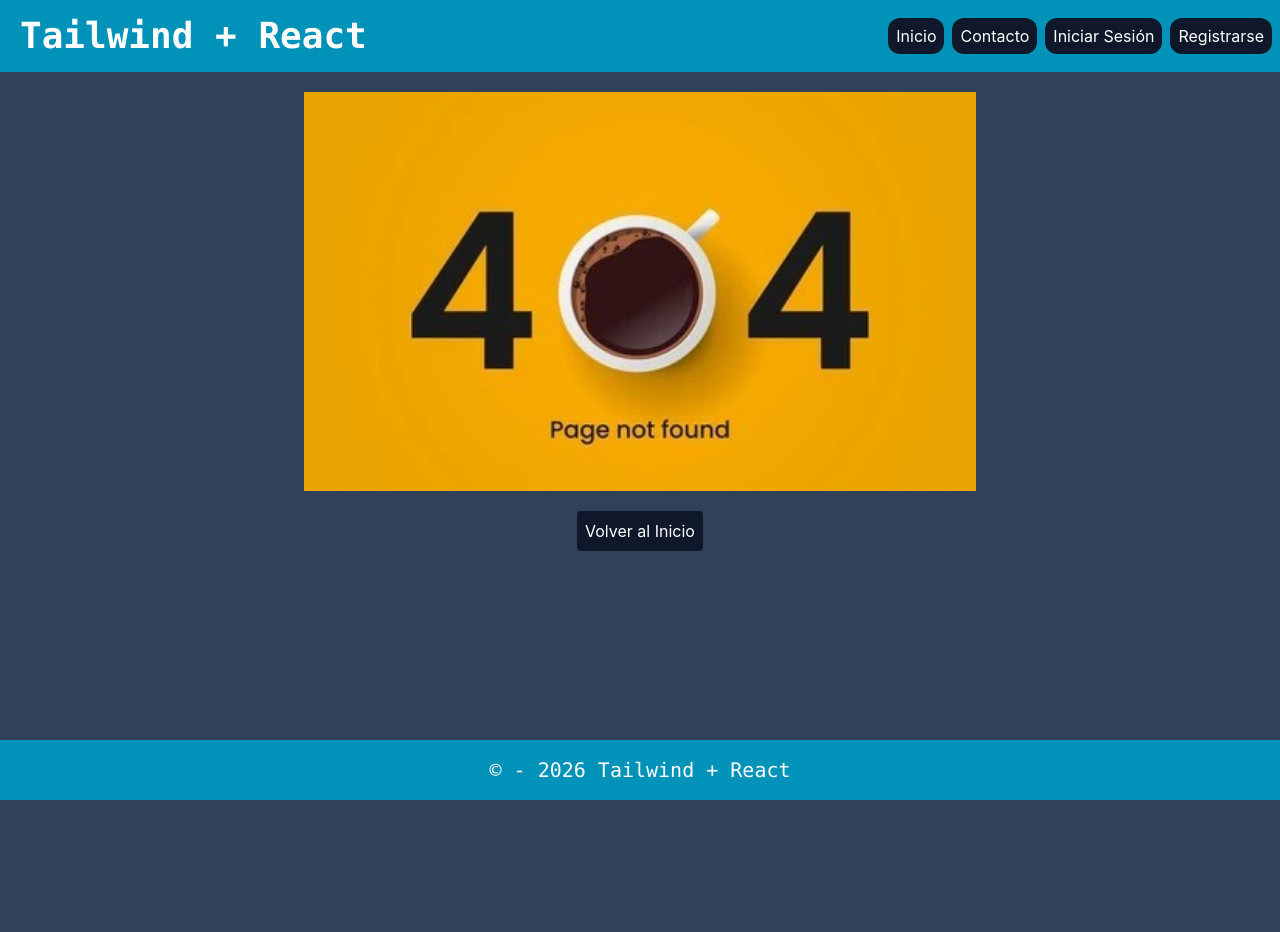
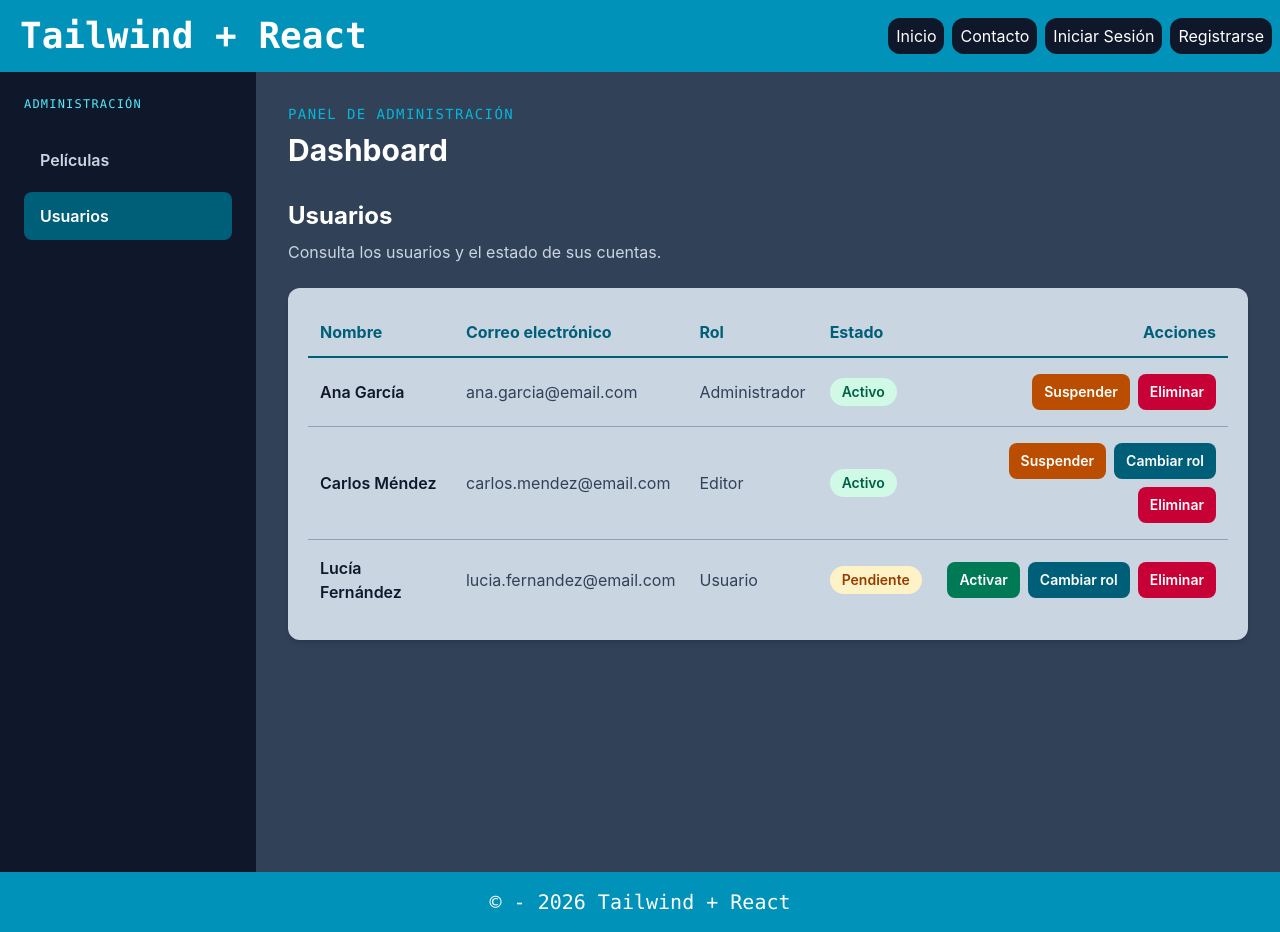
Before and after one commit to Juliancito1/TailwindReact-c12, a React (Vite) app: page /admin/usuarios in a window 1280 px wide. Before the commit the page ends 800 px from the top, so only its background shows below. Built offline with nearby package versions, Linux system fonts and the light colour scheme.

Commit message:
Se realizo el Dashboard para cambiar entre páginas y simular datos dinamicos en la tabla de usuarios

```diff
--- a/src/App.jsx
+++ b/src/App.jsx
@@ -8,6 +8,8 @@ import { Login } from "./pages/Login";
 import { Registro } from "./pages/Registro";
 import { Error404 } from "./pages/Error404";
 import { DetallePelicula } from "./pages/DetallePelicula";
+import { Dashboard } from "./components/Dashboard";
+import { AdminUsuarios } from "./pages/AdminUsuarios";
 
 function App() {
   return (
@@ -20,7 +22,10 @@ function App() {
           <Route path="/contacto" element={<Contacto />} />
           <Route path="/iniciosesion" element={<Login />} />
           <Route path="/registro" element={<Registro />} />
-          <Route path="/admin" element={<Admin />} />
+          <Route path="/admin" element={<Dashboard />}>
+            <Route index element={<Admin />} />
+            <Route path="usuarios" element={<AdminUsuarios />} />
+          </Route>
           <Route path="/*" element={<Error404/>}/>
         </Routes>
       </main>
--- /dev/null
+++ b/src/components/Dashboard.jsx
@@ -0,0 +1,51 @@
+import { NavLink, Outlet } from "react-router";
+
+const vistas = [
+  { to: "/admin", etiqueta: "Películas", end: true },
+  { to: "/admin/usuarios", etiqueta: "Usuarios" },
+];
+
+export const Dashboard = () => {
+  return (
+    <div className="mx-auto flex w-full max-w-7xl flex-col md:flex-row">
+      <aside className="bg-slate-900 p-4 text-white md:min-h-screen md:w-64 md:shrink-0 md:p-6">
+        <p className="hidden font-mono text-xs uppercase tracking-widest text-cyan-300 md:block">
+          Administración
+        </p>
+        <nav
+          aria-label="Secciones del panel"
+          className="flex gap-2 overflow-x-auto md:mt-6 md:flex-col"
+        >
+          {vistas.map((vista) => (
+            <NavLink
+              key={vista.to}
+              to={vista.to}
+              end={vista.end}
+              className={({ isActive }) =>
+                `shrink-0 rounded-lg px-4 py-3 text-left font-semibold transition ${
+                  isActive
+                    ? "bg-cyan-800 text-white"
+                    : "text-slate-300 hover:bg-slate-800 hover:text-white"
+                }`
+              }
+            >
+              {vista.etiqueta}
+            </NavLink>
+          ))}
+        </nav>
+      </aside>
+
+      <main className="min-w-0 flex-1 p-4 md:p-8">
+        <header className="mb-8">
+          <p className="font-mono text-sm uppercase tracking-widest text-cyan-500">
+            Panel de administración
+          </p>
+          <h1 className="mt-2 text-3xl font-bold text-white">
+            Dashboard
+          </h1>
+        </header>
+        <Outlet />
+      </main>
+    </div>
+  );
+};
--- /dev/null
+++ b/src/data/usuarios.js
@@ -0,0 +1,23 @@
+export const usuarios = [
+  {
+    id: "1",
+    nombre: "Ana García",
+    email: "ana.garcia@email.com",
+    rol: "Administrador",
+    estado: "Activo",
+  },
+  {
+    id: "2",
+    nombre: "Carlos Méndez",
+    email: "carlos.mendez@email.com",
+    rol: "Editor",
+    estado: "Activo",
+  },
+  {
+    id: "3",
+    nombre: "Lucía Fernández",
+    email: "lucia.fernandez@email.com",
+    rol: "Usuario",
+    estado: "Pendiente",
+  },
+];
--- a/src/pages/Admin.jsx
+++ b/src/pages/Admin.jsx
@@ -1,28 +1,32 @@
+import { useState } from "react";
 import { Formulario } from "../components/Formulario";
 import { peliculas } from "../data/peliculas";
 
 export const Admin = () => {
+  const [mostrarFormulario, setMostrarFormulario] = useState(false);
+
   return (
-    <section className="container mx-auto max-w-6xl px-4 py-8 md:py-12">
-      <div className="mb-8 flex flex-col justify-between gap-4 md:flex-row md:items-end">
+    <section>
+      <div className="mb-6 flex flex-col justify-between gap-4 sm:flex-row sm:items-end">
         <div>
-          <p className="font-mono text-sm uppercase tracking-widest text-cyan-500">
-            Panel de administración
-          </p>
-          <h1 className="mt-2 text-3xl font-bold text-white">
+          <h2 className="text-2xl font-bold text-white">
             Películas cargadas
-          </h1>
-          <p className="mt-2 text-lg text-slate-700">
+          </h2>
+          <p className="mt-2 text-slate-300">
             Gestiona la colección de películas.
           </p>
         </div>
         <button
           type="button"
-          className="rounded-xl bg-cyan-800 px-4 py-3 font-bold text-white hover:bg-cyan-700"
+          onClick={() => setMostrarFormulario((mostrar) => !mostrar)}
+          aria-expanded={mostrarFormulario}
+          className="rounded-xl bg-cyan-800 px-4 py-3 font-bold text-white transition hover:bg-cyan-700"
         >
-          + Agregar película
+          {mostrarFormulario ? "Cerrar formulario" : "+ Agregar película"}
         </button>
       </div>
+
+      {mostrarFormulario && <Formulario />}
 
       <div className="overflow-x-auto rounded-xl bg-slate-300 p-3 shadow-md md:p-5">
         <table className="w-full min-w-162.5 text-left">
@@ -48,10 +52,11 @@ export const Admin = () => {
                     {pelicula.descripcion}
                   </div>
                 </td>
-                <td className="px-3 py-4 capitalize text-slate-700">
+                <td className="px-3 py-4 text-slate-700">
                   {pelicula.genero}
                 </td>
-                <td className="space-x-2 px-3 py-4 flex justify-end gap-2">
+                <td className="px-3 py-4">
+                  <div className="flex justify-end gap-2">
                     <button
                       type="button"
                       className="rounded-lg bg-cyan-800 px-3 py-2 text-sm font-semibold text-white hover:bg-cyan-700"
@@ -64,6 +69,7 @@ export const Admin = () => {
                     >
                       Borrar
                     </button>
+                  </div>
                 </td>
               </tr>
             ))}
--- /dev/null
+++ b/src/pages/AdminUsuarios.jsx
@@ -0,0 +1,175 @@
+import { useState } from "react";
+import { usuarios } from "../data/usuarios";
+
+const STORAGE_KEY = "tailwindreact-usuarios";
+
+const cargarUsuarios = () => {
+  try {
+    const guardados = localStorage.getItem(STORAGE_KEY);
+
+    if (!guardados) {
+      return { lista: usuarios, error: "" };
+    }
+
+    const lista = JSON.parse(guardados);
+
+    return { lista, error: "" };
+  } catch (error) {
+    console.error("No se pudieron cargar los usuarios guardados:", error);
+    return {
+      lista: usuarios,
+      error:
+        "No se pudieron cargar los cambios guardados. Se muestran los datos iniciales.",
+    };
+  }
+};
+
+export const AdminUsuarios = () => {
+  const [estadoInicial] = useState(cargarUsuarios);
+  const [usuariosActuales, setUsuariosActuales] = useState(estadoInicial.lista);
+
+  const actualizarUsuarios = (nuevaLista) => {
+    setUsuariosActuales(nuevaLista);
+
+    try {
+      localStorage.setItem(STORAGE_KEY, JSON.stringify(nuevaLista));
+    } catch (error) {
+      console.error("No se pudieron guardar los cambios de usuarios:", error);
+    }
+  };
+
+  const cambiarEstado = (id) => {
+    actualizarUsuarios(
+      usuariosActuales.map((usuario) =>
+        usuario.id === id
+          ? {
+              ...usuario,
+              estado: usuario.estado === "Activo" ? "Suspendido" : "Activo",
+            }
+          : usuario,
+      ),
+    );
+  };
+
+  const cambiarRol = (id) => {
+    actualizarUsuarios(
+      usuariosActuales.map((usuario) =>
+        usuario.id === id
+          ? {
+              ...usuario,
+              rol: usuario.rol === "Editor" ? "Usuario" : "Editor",
+            }
+          : usuario,
+      ),
+    );
+  };
+
+  const eliminarUsuario = (id) => {
+    actualizarUsuarios(usuariosActuales.filter((usuario) => usuario.id !== id));
+
+  }
+
+  return (
+    <section>
+      <div className="mb-6">
+        <h2 className="text-2xl font-bold text-white">Usuarios</h2>
+        <p className="mt-2 text-slate-300">
+          Consulta los usuarios y el estado de sus cuentas.
+        </p>
+      </div>
+
+      <div className="overflow-x-auto rounded-xl bg-slate-300 p-3 shadow-md md:p-5">
+        <table className="w-full min-w-160 text-left">
+          <thead className="border-b-2 border-cyan-800 text-cyan-800">
+            <tr>
+              <th scope="col" className="px-3 py-3">
+                Nombre
+              </th>
+              <th scope="col" className="px-3 py-3">
+                Correo electrónico
+              </th>
+              <th scope="col" className="px-3 py-3">
+                Rol
+              </th>
+              <th scope="col" className="px-3 py-3">
+                Estado
+              </th>
+              <th scope="col" className="px-3 py-3 text-right">
+                Acciones
+              </th>
+            </tr>
+          </thead>
+          <tbody>
+            {usuariosActuales.length === 0 ? (
+              <tr>
+                <td
+                  colSpan={5}
+                  className="px-3 py-8 text-center text-slate-700"
+                >
+                  No hay usuarios para mostrar.
+                </td>
+              </tr>
+            ) : (
+              usuariosActuales.map((usuario) => (
+                <tr
+                  key={usuario.id}
+                  className="border-b border-slate-400 last:border-0"
+                >
+                  <td className="px-3 py-4 font-semibold text-slate-900">
+                    {usuario.nombre}
+                  </td>
+                  <td className="px-3 py-4 text-slate-700">{usuario.email}</td>
+                  <td className="px-3 py-4 text-slate-700">{usuario.rol}</td>
+                  <td className="px-3 py-4">
+                    <span
+                      className={`inline-flex rounded-full px-3 py-1 text-sm font-semibold ${
+                        usuario.estado === "Activo"
+                          ? "bg-emerald-100 text-emerald-800"
+                          : usuario.estado === "Pendiente"
+                            ? "bg-amber-100 text-amber-800"
+                            : "bg-rose-100 text-rose-800"
+                      }`}
+                    >
+                      {usuario.estado}
+                    </span>
+                  </td>
+                  <td className="px-3 py-4">
+                    <div className="flex flex-wrap justify-end gap-2">
+                      <button
+                        type="button"
+                        onClick={() => cambiarEstado(usuario.id)}
+                        className={`rounded-lg px-3 py-2 text-sm font-semibold text-white ${
+                          usuario.estado === "Activo"
+                            ? "bg-amber-700 hover:bg-amber-800"
+                            : "bg-emerald-700 hover:bg-emerald-800"
+                        }`}
+                      >
+                        {usuario.estado === "Activo" ? "Suspender" : "Activar"}
+                      </button>
+                      {usuario.rol !== "Administrador" && (
+                        <button
+                          type="button"
+                          onClick={() => cambiarRol(usuario.id)}
+                          className="rounded-lg bg-cyan-800 px-3 py-2 text-sm font-semibold text-white hover:bg-cyan-900"
+                        >
+                          Cambiar rol
+                        </button>
+                      )}
+                      <button
+                        type="button"
+                        onClick={() => eliminarUsuario(usuario.id)}
+                        className="rounded-lg bg-rose-700 px-3 py-2 text-sm font-semibold text-white hover:bg-rose-800"
+                      >
+                        Eliminar
+                      </button>
+                    </div>
+                  </td>
+                </tr>
+              ))
+            )}
+          </tbody>
+        </table>
+      </div>
+    </section>
+  );
+};
```
Lines whose indentation alone changed are shown as unchanged.
